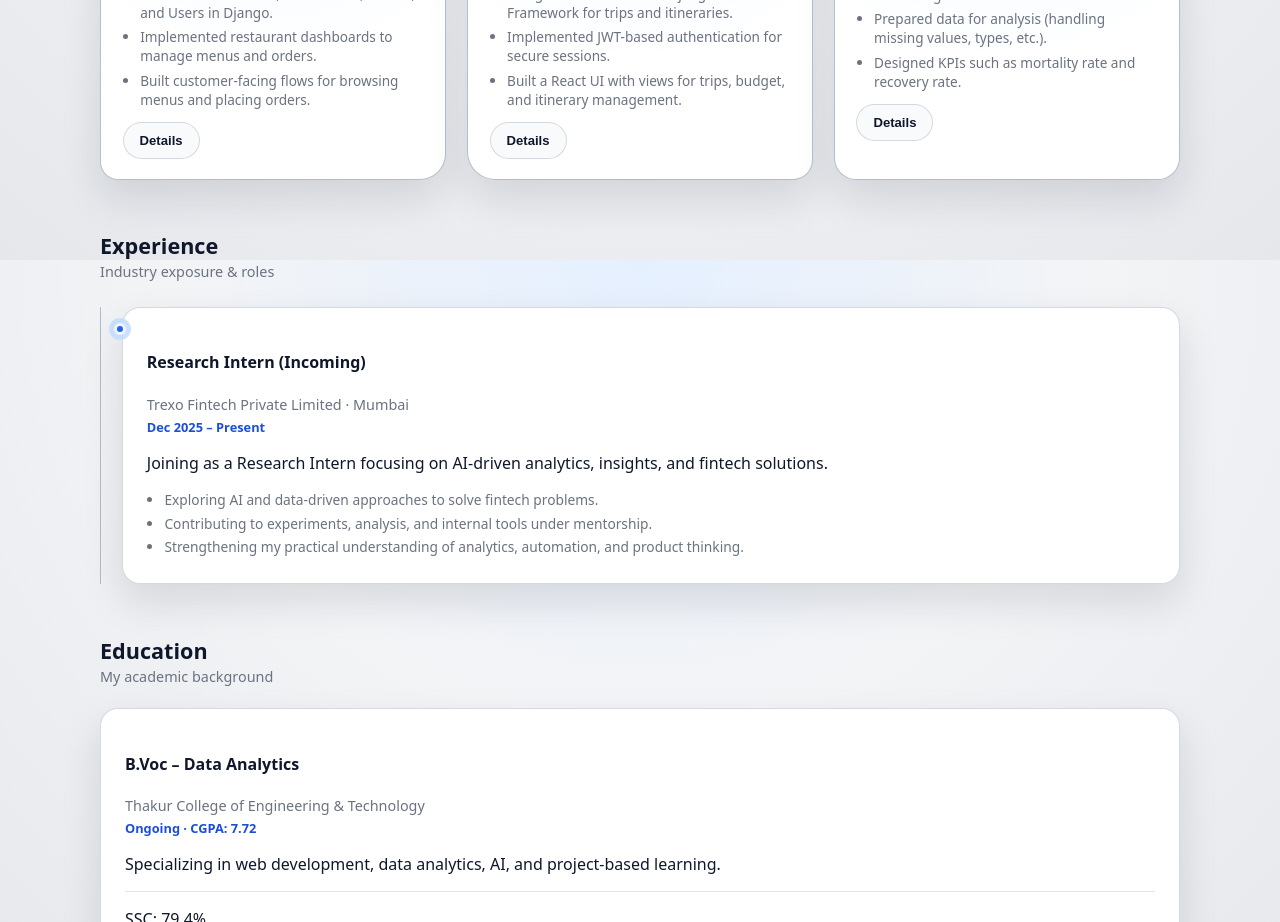
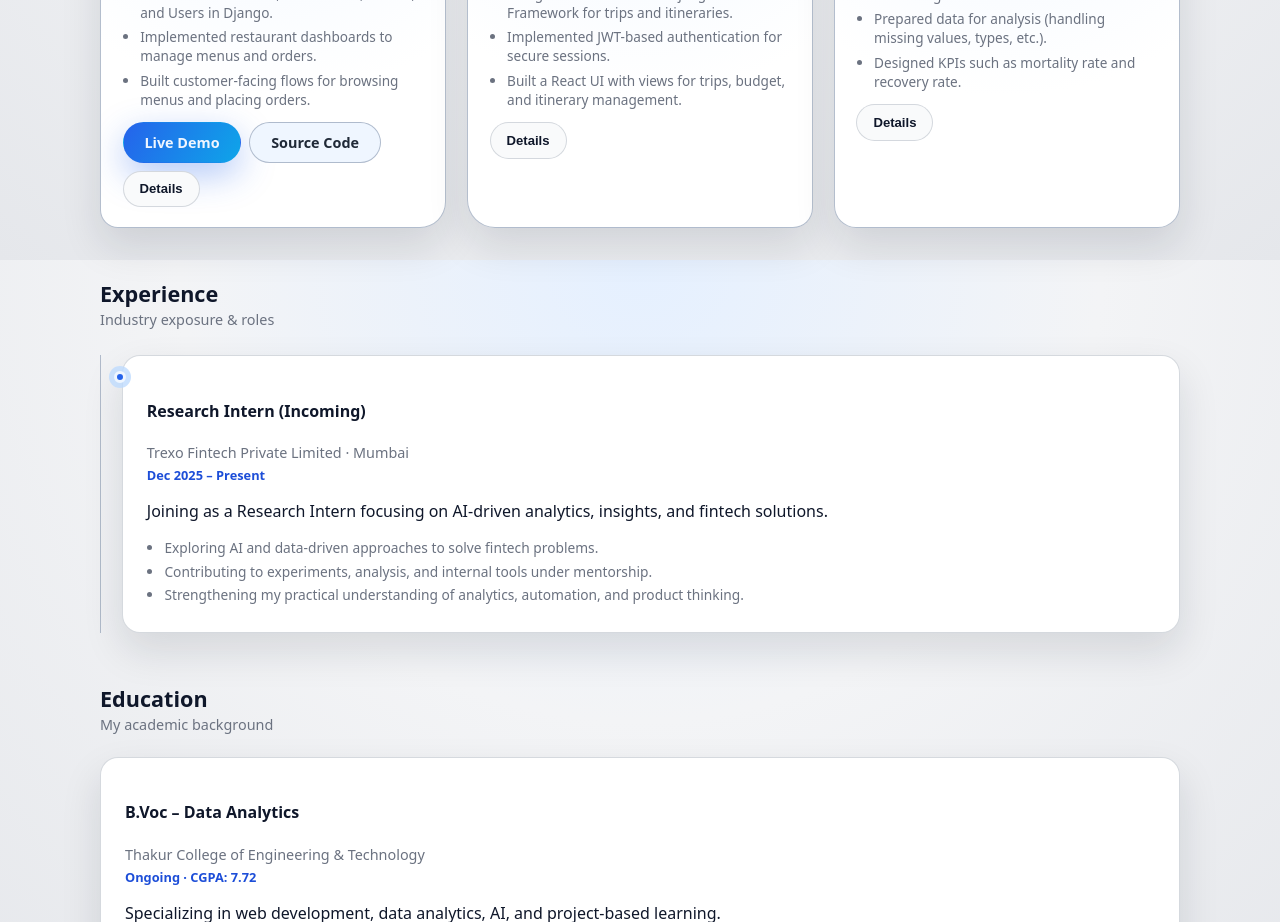
Before and after one commit to VinitSuvarna/Vinit-Portfolio, a React (Create React App) app: page / in a window 1280 px wide. Shown: the part 2140-3062 px from the top of the page. Built offline with nearby package versions, Linux system fonts and the light colour scheme.

Commit message:
Add Food App live demo and source links

```diff
--- a/src/App.js
+++ b/src/App.js
@@ -133,9 +133,10 @@ const projects = [
     "Experience with payment gateway integration.",
     "Better design for order and status management."
   ],
-    demoLink: "",
-    codeLink: ""
+  demoLink: "https://food-app-wi5a.onrender.com/",
+  codeLink: "https://github.com/VinitSuvarna/Food-App"
 },
+
   {
     title: "Travel Companion App",
     slug: "travel-companion",
```
Lines whose indentation alone changed are shown as unchanged.
